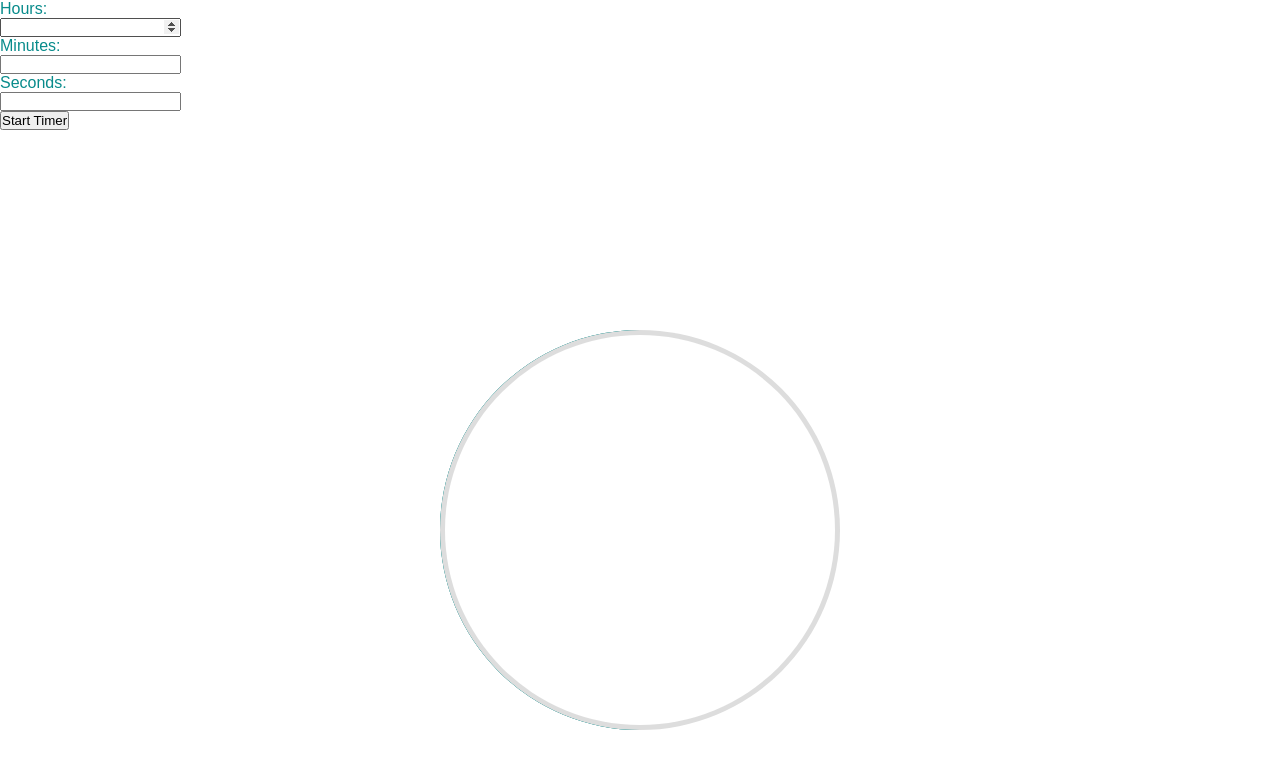
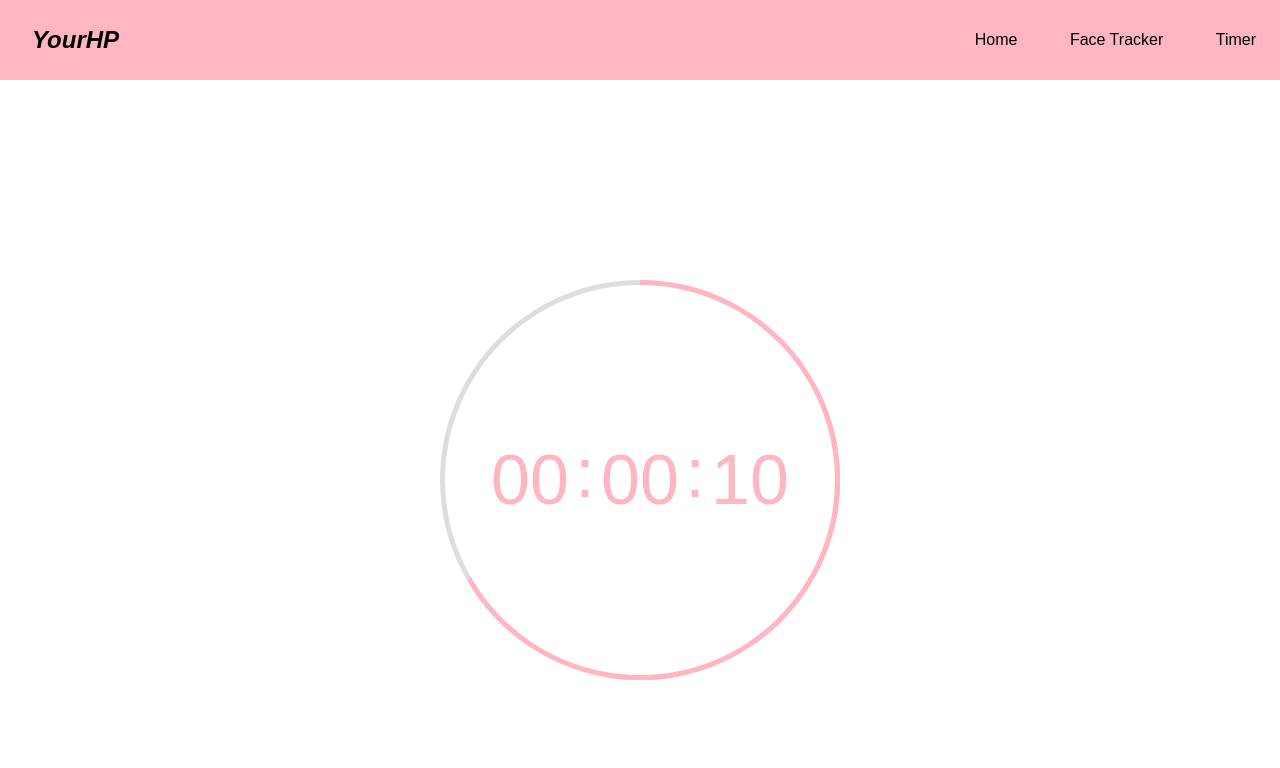
Before and after one commit to bulletchicken/UHSValley, a plain HTML site: page TimerFormat.html in a window 1280 px wide. Drawn offline with Linux system fonts and the light colour scheme.

Commit message:
formatting

```diff
--- a/Counter.js
+++ b/Counter.js
@@ -1,26 +1,19 @@
 const semicircles = document.querySelectorAll('.semicircle');
 const timer = document.querySelector('.timer');
 
-let futureTime;
-let timerLoop
-let hr = document.getElementById("hours");
-let min = document.getElementById("minutes");
-let sec = document.getElementById("seconds");
+const hr = 0;
+const min = 0;
+const sec = 15;
 
-function startTimer(){
-    console.log(hr);
-    console.log(min);
-    console.log(sec);
+const hours = hr * 3600000;
+const minutes = min * 60000;
+const seconds = sec * 1000;
+const setTime = hours + minutes + seconds;
+const starTime = Date.now();
+const futureTime = starTime + setTime;
 
-    const hours = hr * 3600000;
-    const minutes = min * 60000;
-    const seconds = sec * 1000;
-    const setTime = hours + minutes + seconds;
-    const starTime = Date.now();
-    futureTime = starTime + setTime;
-    timerLoop = setInterval(countDownTimer());
-    setInterval();
-}
+const timerLoop = setInterval(countDownTimer);
+countDownTimer();
 
 function countDownTimer(){
     const currentTime = Date.now();
@@ -36,9 +29,6 @@ function countDownTimer(){
         semicircles[0].style.transform = `rotate(${angle}deg)`;
         semicircles[1].style.transform = `rotate(${angle}deg)`;
     }
-
-    console.log(`${setTime}`);
-
     const hrs = Math.floor((remainingTime/(3600000))%24).toLocaleString('en-US', {minimumIntegerDigits: 2, useGrouping:false});
     const mins = Math.floor((remainingTime/(60000))%60).toLocaleString('en-US', {minimumIntegerDigits: 2, useGrouping:false});
     const secs = Math.floor((remainingTime/(1000))%60).toLocaleString('en-US', {minimumIntegerDigits: 2, useGrouping:false});
--- a/TimerFormat.html
+++ b/TimerFormat.html
@@ -7,17 +7,15 @@
     <link rel="stylesheet" href="TimerStyles.css">
     <title>Timer with Progress Indicator</title>
 </head>
+<nav>
+    <div class="logo">YourHP</div>
+    <div class="nav-items">
+        <a href="index.html">Home</a>
+        <a href="recording.html">Face Tracker</a>
+        <a href="TimerFormat.html">Timer</a>
+    </div>
+</nav>
 <body>
-    <form>
-        <label for="hours">Hours:</label><br>
-        <input type="number" id="hours"><br>
-        <label for="minutes">Minutes:</label><br>
-        <input type="number" id="minutes"><br>
-        <label for="seconds">Seconds:</label><br>
-        <input type="number" id="seconds"><br>
-        <button onclick="startTimer()">Start Timer</button>
-    </form>
-
     <div class="main-container center">
         <div class="circle-container center">
             <div class="semicircle"></div>
--- a/TimerStyles.css
+++ b/TimerStyles.css
@@ -1,3 +1,29 @@
+nav {
+    height: 80px;
+    background: #ffb6c1  ;
+    display: flex;
+    justify-content: space-between;
+    align-items: center;
+    padding: 0rem calc((100vw - 1300px) / 2);
+  }
+
+  .logo {
+    color: #000;
+    font-size: 1.5rem;
+    font-weight: bold;
+    font-style: italic;
+    padding: 0 2rem;
+  }
+
+  nav a {
+    text-decoration: none;
+    color: #000;
+    padding: 0 1.5rem;
+  }
+
+  nav a:hover {
+    color: #fff;
+  }
   @import url('https://fonts.googleapis.com/css2?family=Inter:wght@200&display=swap');
 
   *{
@@ -8,7 +34,7 @@
 
   html{
       font-family: 'Trebuchet', sans-serif;
-    color: #088b8b;
+      color: #ffb6c1;
   }
   .center{
       display: flex;
@@ -40,11 +66,11 @@ html{
       transform-origin: right center;
   }
   .semicircle:nth-child(1){
-    background-color:#088b8b;
+      background-color:#ffb6c1;
       z-index: 2;
   }
   .semicircle:nth-child(2){
-    background-color:#088b8b;
+      background-color:#ffb6c1;
       z-index: 3;
   }
   .semicircle:nth-child(3){
--- a/recording.html
+++ b/recording.html
@@ -6,8 +6,16 @@
   <meta http-equiv="X-UA-Compatible" content="ie=edge">
   <title>Face</title>
   <link rel="stylesheet" href="recordings.css">
+  <link rel="stylesheet" href="style.css">
   <script defer src="face-api.min.js"></script>
-
+  <nav>
+    <div class="logo">YourHP</div>
+    <div class="nav-items">
+        <a href="index.html"> Home</a>
+        <a href="recording.html">Face Tracker</a>
+        <a href="TimerFormat.html">Timer</a>
+    </div>
+</nav>
   <style>
     body {
       width: 100vw;
--- a/recordings.css
+++ b/recordings.css
@@ -1,3 +1,32 @@
+nav {
+    height: 80px;
+    background: #ffb6c1  ;
+    display: flex;
+    justify-content: space-between;
+    align-items: center;
+    padding: 0rem calc((100vw - 1300px) / 2);
+  }
+
+  .logo {
+    color: #000;
+    font-size: 1.5rem;
+    font-weight: bold;
+    font-style: italic;
+    padding: 0 2rem;
+  }
+
+  nav a {
+    text-decoration: none;
+    color: #000;
+    padding: 0 1.5rem;
+  }
+
+  nav a:hover {
+    color: #fff;
+  }
+
+
+
 *{
     font-family: 'Trebuchet', sans-serif;
 }
```
Lines whose indentation alone changed are shown as unchanged.
